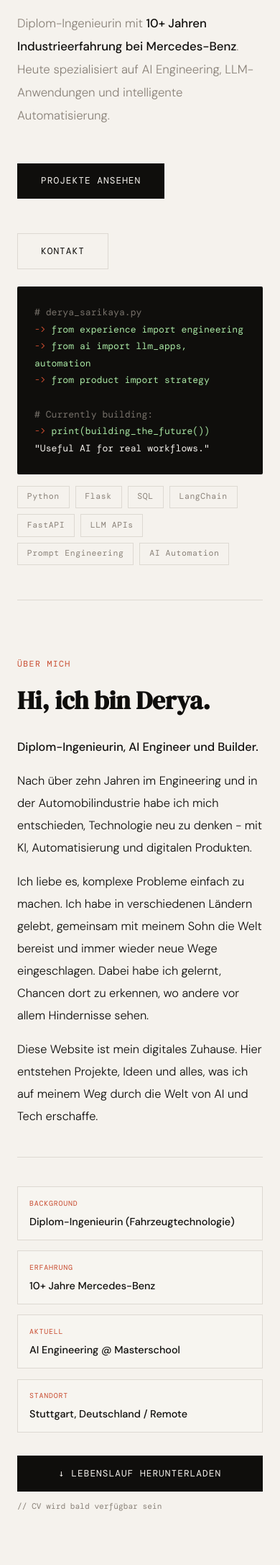
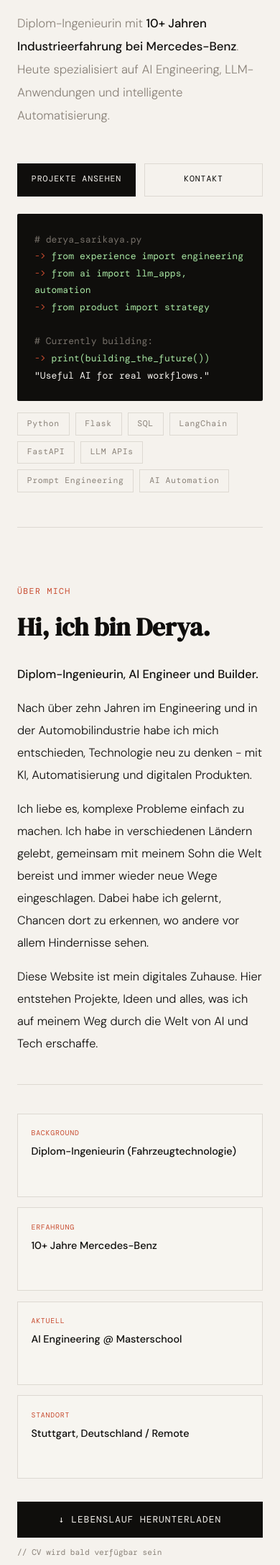
Before and after one commit to deryasarikaya/deryasarikaya_website, a Flask app: page / in a window 390 px wide. Shown: the part 665-2839 px from the top of the page at 72% size. Run offline with Flask 3, Linux system fonts and the light colour scheme; some web fonts are replaced.

Commit message:
Homepage Update

```diff
--- a/templates/index.html
+++ b/templates/index.html
@@ -407,7 +407,19 @@
         }
 
         .hero-cta {
+            flex-wrap: nowrap;
+            gap: 0.75rem;
             margin-top: -0.25rem;
+        }
+
+        .hero-cta .btn-primary,
+        .hero-cta .btn-secondary {
+            flex: 1 1 0;
+            min-width: 0;
+            padding: 0.8rem 0.75rem;
+            font-size: 0.72rem;
+            text-align: center;
+            white-space: nowrap;
         }
 
         .hero-name { font-size: 3rem; }
@@ -421,10 +433,6 @@
             grid-template-columns: 1fr;
         }
 
-        .fact {
-            min-height: auto;
-            padding: 0.9rem 1rem;
-        }
         .cv-actions {
             align-items: flex-start;
             flex-direction: column;
```
